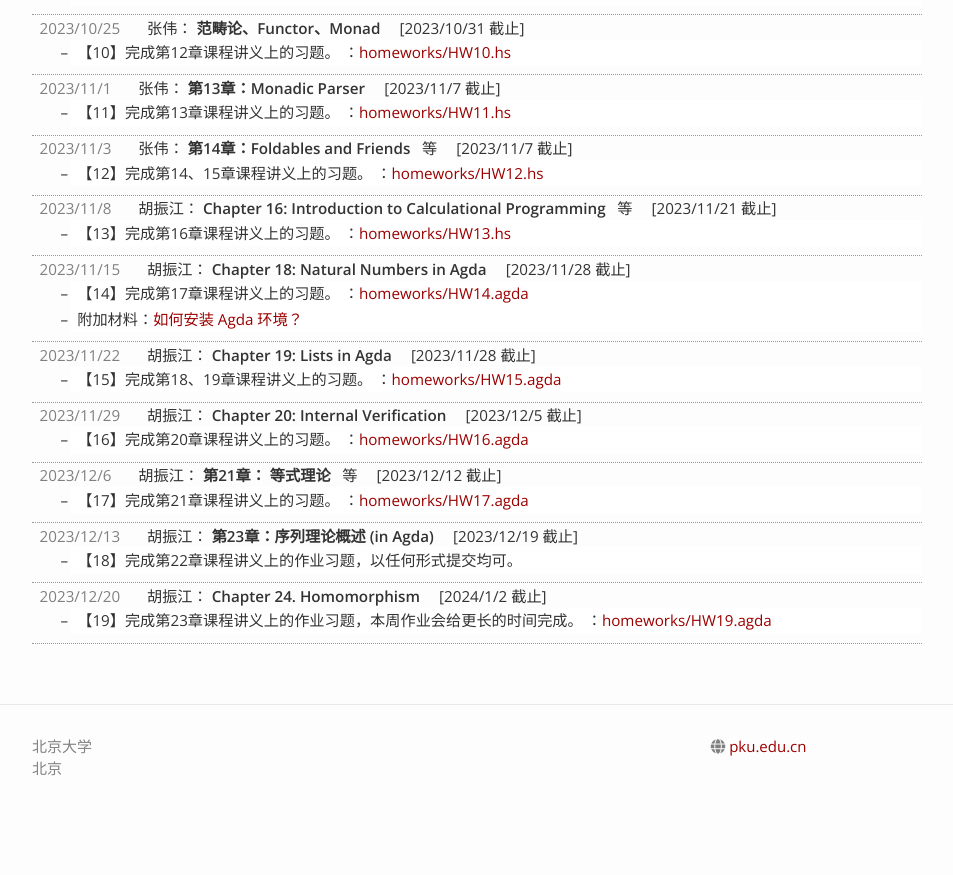
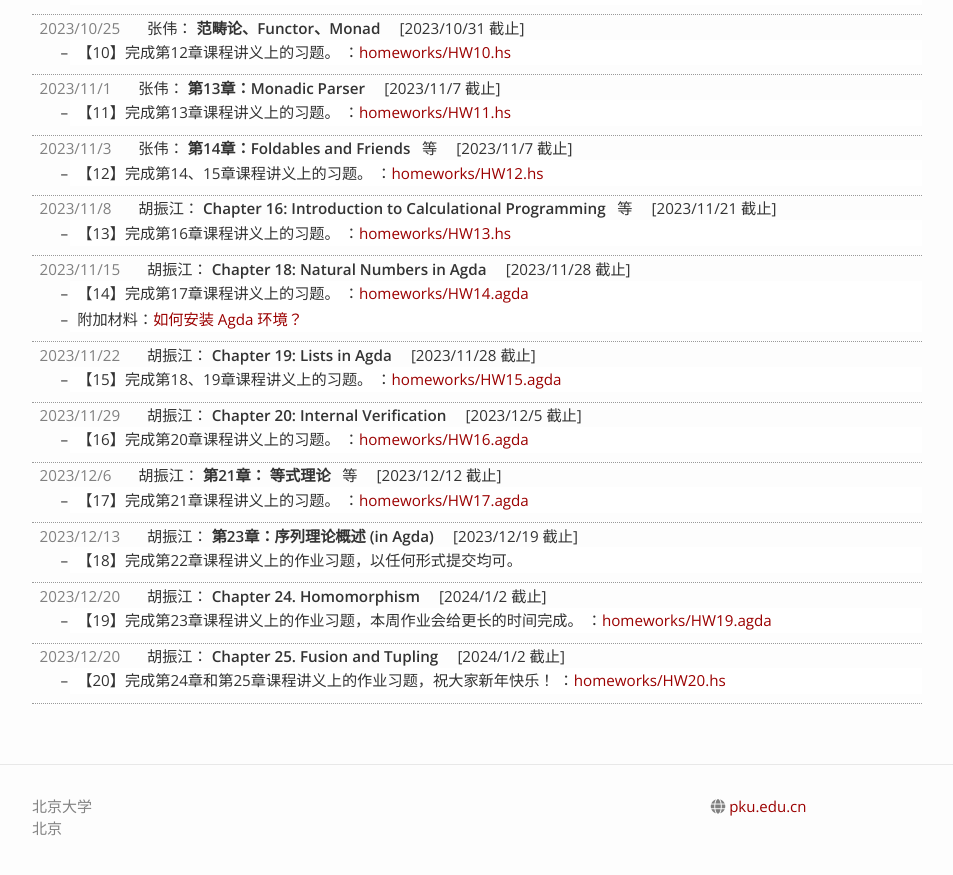
Before and after one commit to zhenjiang888/FP, a Jekyll site: the page built from 2023/assignments.md, in a window 1280 px wide and 900 px high, scrolled down 1059 px. Shown: the top 875 px of the window, without its empty margins (163-1116 px from the left). Built offline with Jekyll 4.4.1, drawn with Linux system fonts in a browser that asks for light colours; nearby versions of some CDN libraries; before the commit the page ends 1899 px from its top, so only the background shows below that.

Commit message:
Update ch25

```diff
--- a/_data/_2023.yaml
+++ b/_data/_2023.yaml
@@ -221,5 +221,15 @@ lectures:
     - text: 【19】完成第23章课程讲义上的作业习题，本周作业会给更长的时间完成。
       link: homeworks/HW19.agda
     due: 2024/1/2
+- teacher: 胡振江
+  date: 2023/12/20
+  slides:
+  - title: "Chapter 25. Fusion and Tupling"
+    link: Ch25.pdf
+  assignment:
+    descriptions:
+    - text: 【20】完成第24章和第25章课程讲义上的作业习题，祝大家新年快乐！
+      link: homeworks/HW20.hs
+    due: 2024/1/2
 
 updates: []
```
Also changed, not shown: 2 other files.
